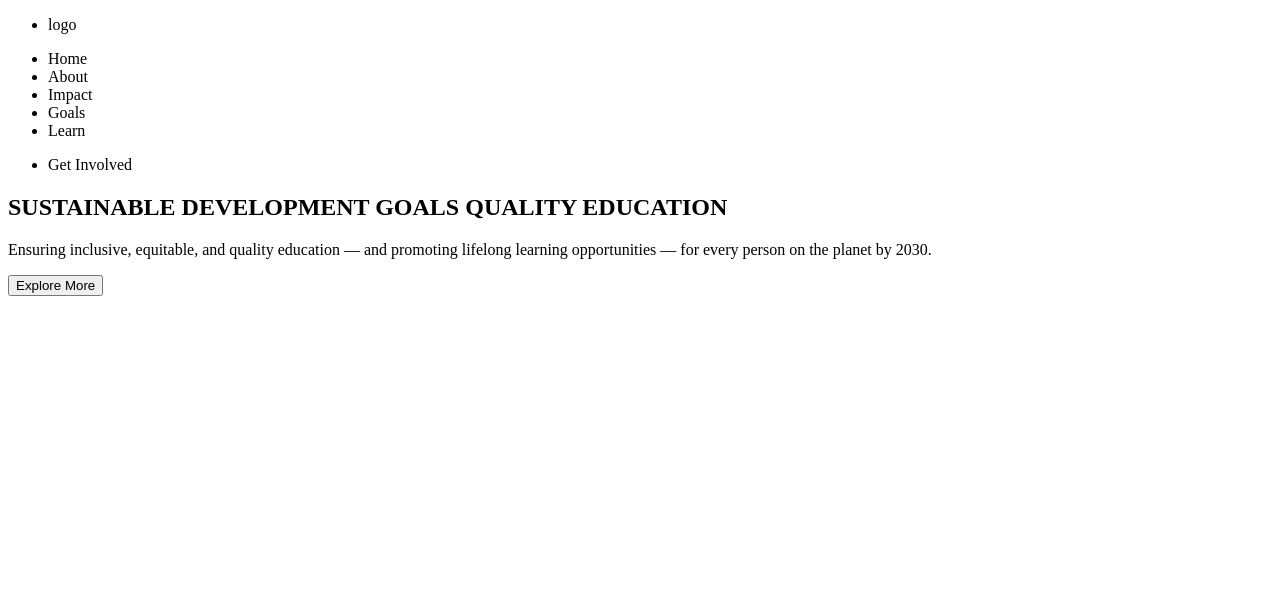
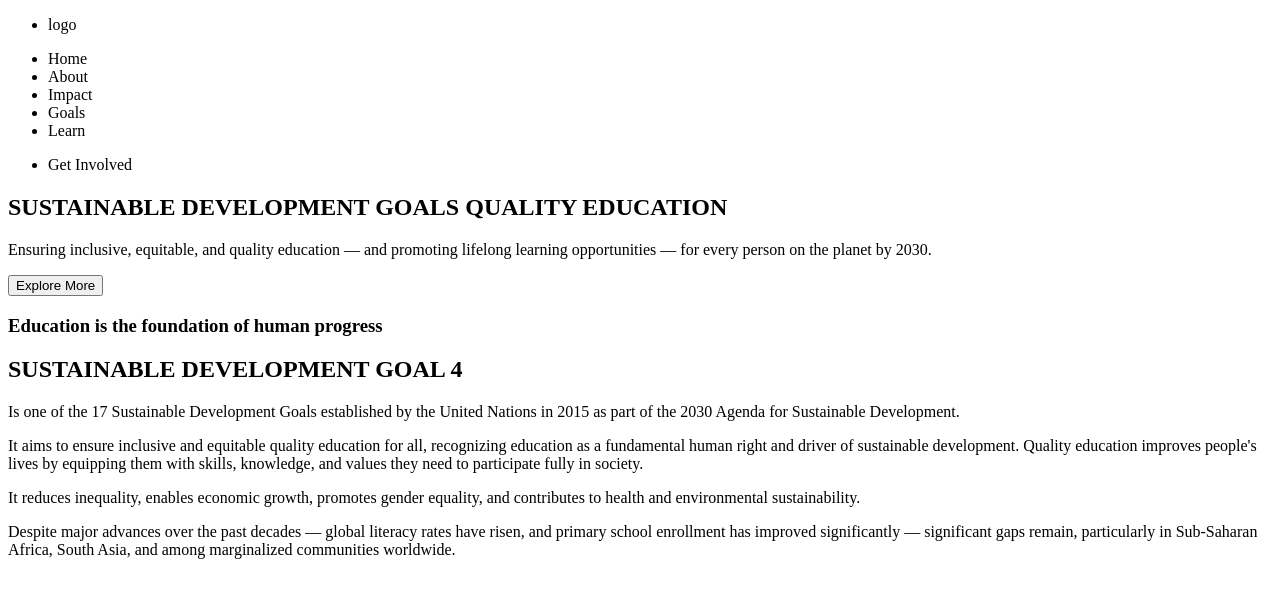
Before and after one commit to a-BleakPotato/Quality-Education-SDG-Practice-Website, a plain HTML site: page index.html in a window 1280 px wide. Drawn offline with Linux system fonts and the light colour scheme.

Commit message:
Added about section

```diff
--- a/index.html
+++ b/index.html
@@ -37,5 +37,39 @@
                 </div>
             </div>
         </section>
+        <section class="about-page">
+            <div class="about-container">
+                <div class="images"></div>
+                <div class="about-content">
+                    <h3>Education is the foundation of human progress</h3>
+                    <h1>SUSTAINABLE DEVELOPMENT GOAL 4</h1>
+                    <p>
+                        Is one of the 17 Sustainable Development Goals
+                        established by the United Nations in 2015 as part of the
+                        2030 Agenda for Sustainable Development.
+                    </p>
+                    <p>
+                        It aims to ensure inclusive and equitable quality
+                        education for all, recognizing education as a
+                        fundamental human right and driver of sustainable
+                        development. Quality education improves people's lives
+                        by equipping them with skills, knowledge, and values
+                        they need to participate fully in society.
+                    </p>
+                    <p>
+                        It reduces inequality, enables economic growth, promotes
+                        gender equality, and contributes to health and
+                        environmental sustainability.
+                    </p>
+                    <p>
+                        Despite major advances over the past decades — global
+                        literacy rates have risen, and primary school enrollment
+                        has improved significantly — significant gaps remain,
+                        particularly in Sub-Saharan Africa, South Asia, and
+                        among marginalized communities worldwide.
+                    </p>
+                </div>
+            </div>
+        </section>
     </body>
 </html>
```
